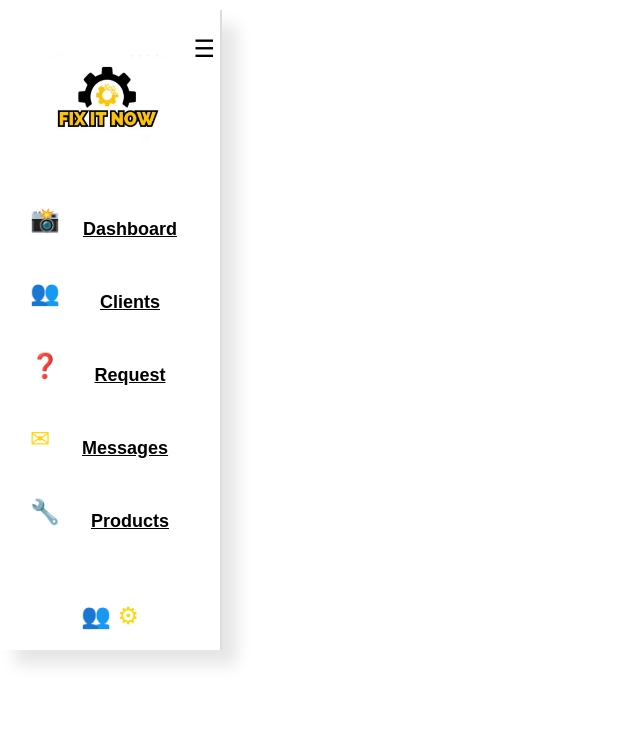
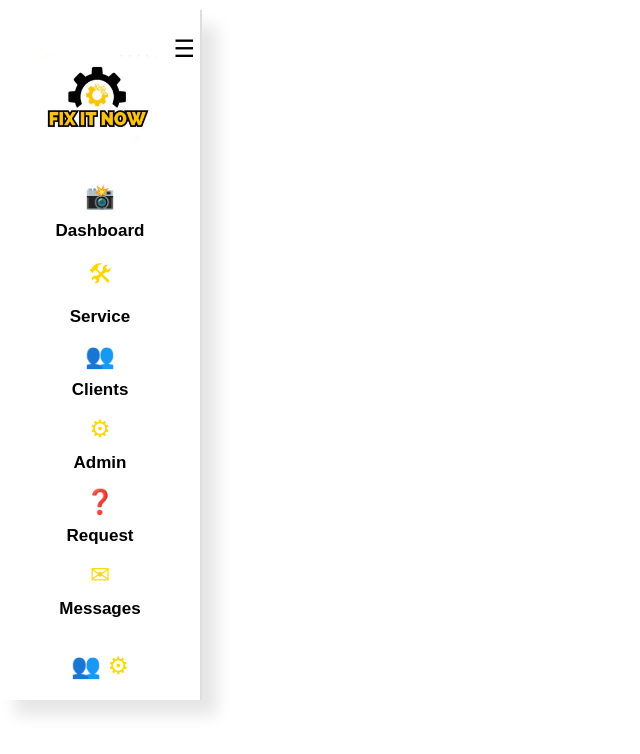
Before and after one commit to hashanrath/fix, a React (Create React App) app: page /sidebar in a window 1280 px wide. Shown: the top 754 px of the page, without its empty margins (0-640 px from the left). Built offline with nearby package versions, Linux system fonts and the light colour scheme.

Commit message:
sidebar.css and sidebar.js updated

```diff
--- a/src/components/Sidebar.js
+++ b/src/components/Sidebar.js
@@ -20,25 +20,47 @@ function Sidebar() {
                 )}
             </div>
             <ul className="menu-items">
-                <li className={`menu-item ${isCollapsed ? 'collapsed' : ''}`}>
-                    <div className="menu-icon">&#128248;</div> {/* Dashboard icon */}
-                    {!isCollapsed && <Link to="/dashboard" className="menu-text" >Dashboard</Link>}
+                <li className="menu-item dashboard"> {/* Add dashboard class here */}
+                    <Link to="/dashboard" className="menu-link">
+                        <div className="menu-icon">&#128248;</div>
+                        <span className="menu-text">Dashboard</span>
+                        {isCollapsed && <span className="tooltip">Dashboard</span>}
+                    </Link>
                 </li>
-                <li className={`menu-item ${isCollapsed ? 'collapsed' : ''}`}>
-                    <div className="menu-icon">&#128101;</div> {/* Clients icon */}
-                    {!isCollapsed && <Link to="/client" className="menu-text">Clients</Link>}
+                <li className="menu-item dashboard">
+                    <Link to="/service" className="menu-link">
+                        <div className="menu-icon">&#128736;</div>
+                        <span className="menu-text">Service</span>
+                        {isCollapsed && <span className="tooltip">Service</span>}
+                    </Link>
                 </li>
-                <li className={`menu-item ${isCollapsed ? 'collapsed' : ''}`}>
-                    <div className="menu-icon">&#10067;</div> {/* Request icon */}
-                    {!isCollapsed && <Link to="/request" className="menu-text">Request</Link>}
+                <li className="menu-item dashboard">
+                    <Link to="/client" className="menu-link">
+                        <div className="menu-icon">&#128101;</div>
+                        <span className="menu-text">Clients</span>
+                        {isCollapsed && <span className="tooltip">Clients</span>}
+                    </Link>
                 </li>
-                <li className={`menu-item ${isCollapsed ? 'collapsed' : ''}`}>
-                    <div className="menu-icon">&#9993;</div> {/* Messages icon */}
-                    {!isCollapsed && <Link to="/message" className="menu-text">Messages</Link>}
+                <li className="menu-item dashboard">
+                    <Link to="/admin" className="menu-link">
+                        <div className="menu-icon">&#9881;</div>
+                        <span className="menu-text">Admin</span>
+                        {isCollapsed && <span className="tooltip">Admin</span>}
+                    </Link>
                 </li>
-                <li className={`menu-item ${isCollapsed ? 'collapsed' : ''}`}>
-                    <div className="menu-icon">&#128295;</div> {/* Products icon */}
-                    {!isCollapsed && <Link to="/product" className="menu-text">Products</Link>}
+                <li className="menu-item dashboard">
+                    <Link to="/request" className="menu-link">
+                        <div className="menu-icon">&#10067;</div>
+                        <span className="menu-text">Request</span>
+                        {isCollapsed && <span className="tooltip">Request</span>}
+                    </Link>
+                </li>
+                <li className="menu-item dashboard">
+                    <Link to="/message" className="menu-link">
+                        <div className="menu-icon">&#9993;</div>
+                        <span className="menu-text">Messages</span>
+                        {isCollapsed && <span className="tooltip">Messages</span>}
+                    </Link>
                 </li>
             </ul>
             <div className="footer-icon">
--- a/src/components/sidebar.css
+++ b/src/components/sidebar.css
@@ -1,6 +1,6 @@
 .sidebar {
-    width: 180px;
-    height: 600px;
+    width: 160px;
+    height: 650px;
     margin-top: 10px;
     background-color: #fff;
     border-right: 2px solid #ddd;
@@ -9,7 +9,7 @@
     display: flex;
     flex-direction: column;
     justify-content: space-between;
-    position: relative; /* Add this to position the menu icon */
+    position: relative;
     transition: width 0.3s ease;
 }
 
@@ -22,18 +22,11 @@
     font-size: 24px;
     position: absolute;
     top: 20px;
-    right: 0px; /* Position to the right side of the sidebar */
+    right: 0px;
     cursor: pointer;
     color: black;
     padding: 5px;
     border-radius: 5px;
-}
-
-.menu-icon {
-    font-size: 24px;
-    margin-bottom: 20px;
-    cursor: pointer;
-    color: black;
 }
 
 .menu-items {
@@ -45,39 +38,80 @@
 
 .menu-item {
     display: flex;
-    align-items: center;  /* Ensure icon and text are vertically centered */
-    padding: 10px;
+    flex-direction: column; /* Stack icon and text vertically */
+    align-items: center;
+    padding: 5px 5px;
     margin-bottom: 5px;
     border-radius: 5px;
-    transition: background 0.3s;
+    transition: background 0.3s, transform 0.3s ease; /* Add transform for animation */
     cursor: pointer;
+    position: relative;
 }
 
 .menu-item:hover {
-    background: linear-gradient(135deg, #fff200 30%, #0b0b0b 100%);
+    background: linear-gradient(135deg, #9d9c9c 30%, #e64e4e 100%);
+    transform: translateX(10px); /* Slight movement to the right on hover */
+}
+
+.menu-item.dashboard:hover {
+    animation: pulse 0.6s infinite; /* Add animation to the Dashboard item */
+}
+
+@keyframes pulse {
+    0% {
+        transform: scale(1);
+    }
+    50% {
+        transform: scale(1.05);
+    }
+    100% {
+        transform: scale(1);
+    }
+}
+
+.menu-link {
+    display: flex;
+    flex-direction: column; /* Stack icon and text vertically */
+    align-items: center;
+    text-decoration: none;
+    color: black;
+    width: 100%;
 }
 
 .menu-icon {
     font-size: 24px;
     color: #ffd700;
-    margin-right: 10px;
-    text-align: center;
-    flex-shrink: 0; /* Prevent the icon from shrinking */
+    margin-bottom: 10px; /* Space between icon and text */
 }
 
 .menu-text {
-    font-size: 18px;
+    font-size: 17px;
     font-weight: bold;
     color: black;
-    flex-grow: 1; /* Allow the text to take up the remaining space */
-    white-space: nowrap; /* Prevent text wrapping */
-    overflow: hidden; /* Hide overflow if text is too long */
-    text-overflow: ellipsis; /* Add ellipsis if text is too long */
+    white-space: nowrap;
+    overflow: hidden;
+    text-overflow: ellipsis;
     transition: opacity 0.3s ease;
 }
 
 .sidebar.collapsed .menu-text {
+    display: none; /* Hide the text when collapsed */
+}
+
+.tooltip {
     display: none;
+    position: absolute;
+    left: 60px;
+    background-color: black;
+    color: white;
+    padding: 5px;
+    border-radius: 5px;
+    font-size: 14px;
+    white-space: nowrap;
+}
+
+.menu-item:hover .tooltip {
+    display: block;
 }
 
 .footer-icon {
@@ -95,17 +129,8 @@
     margin-top: 20px;
 }
 
-.nav-link {
-    text-decoration: none; /* This will remove the underline */
-    color: #FFFFFF; /* Change the hex value to your desired color */
-  }
-
-  .nav-link:hover {
-    text-decoration: none; /* This will ensure that the underline does not appear on hover */
-    color: #FFFFFF; /* This color will be displayed when you hover over the link */
-  }
-
-  a.nav-link {
-    text-decoration: none !important;
-    color: #FFFFFF !important;
-  }
+/* Additional styles to ensure no underlines for links */
+.menu-text a, .menu-text a:visited, .menu-text a:hover, .menu-text a:active {
+    text-decoration: none;
+    color: black;
+}
```
